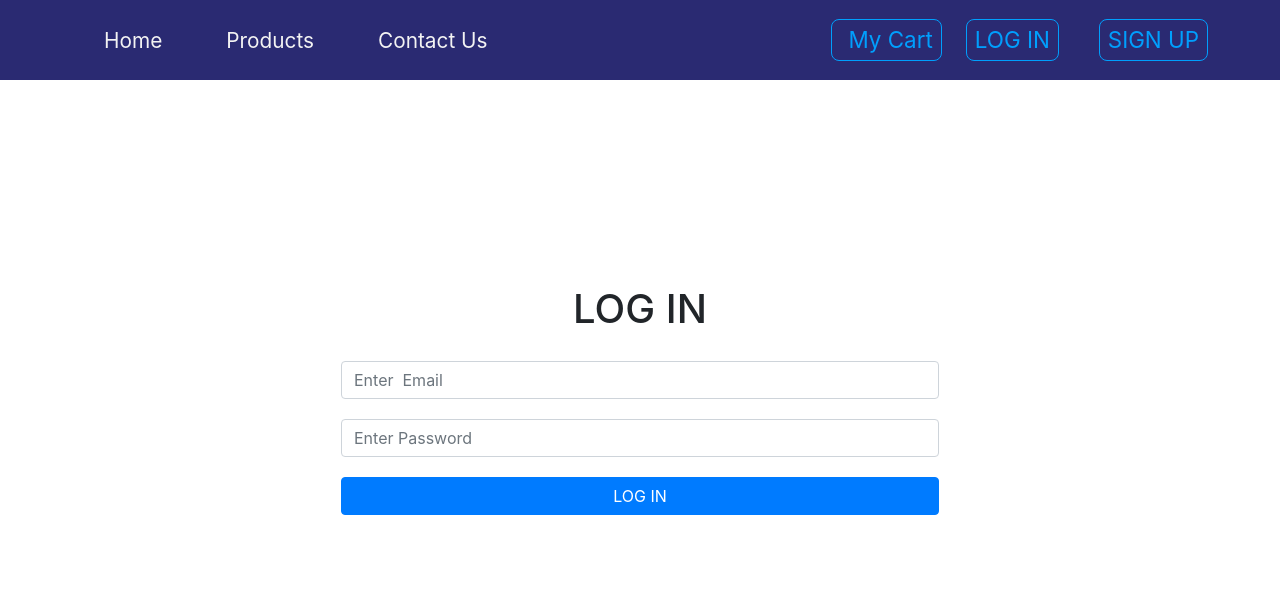
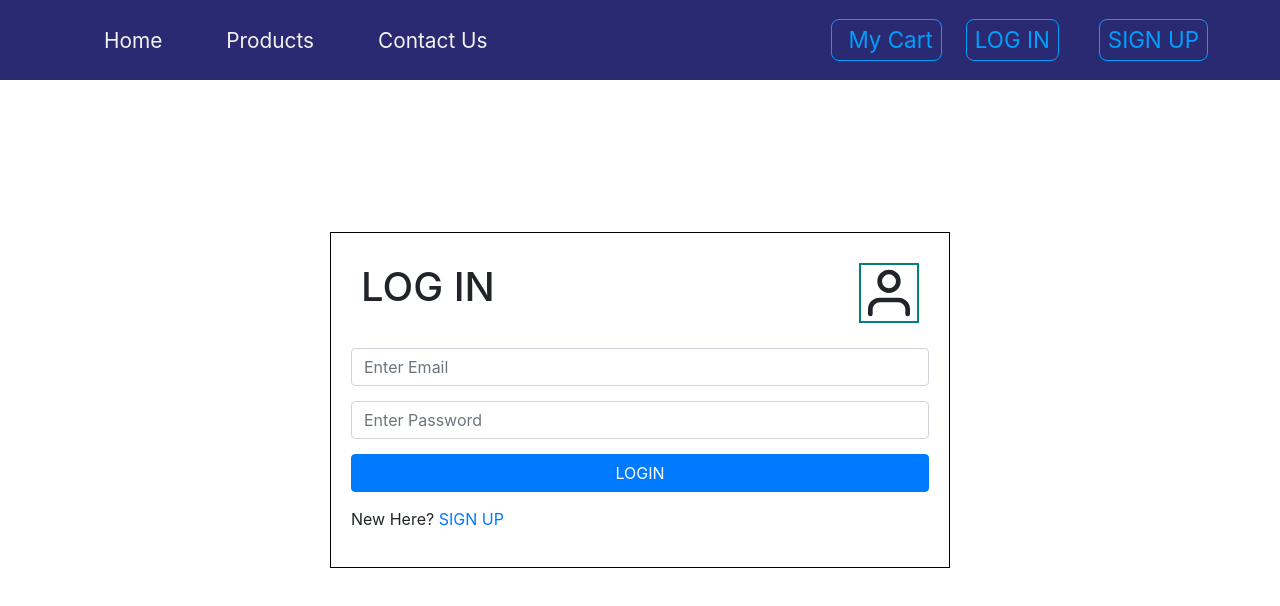
Before and after one commit to Senagoka/skycom_app, a React (Create React App) app: page /login in a window 1280 px wide. Shown: the top 606 px of the page. Built offline with nearby package versions, Linux system fonts and the light colour scheme.

Commit message:
made corrections

```diff
--- a/src/App.js
+++ b/src/App.js
@@ -1,5 +1,6 @@
 import React from "react";
-import { Switch, Route } from "react-router-dom";
+import { useContext } from "react";
+import { Switch, Route, Redirect } from "react-router-dom";
 import "./App.css";
 import "bootstrap/dist/css/bootstrap.min.css";
 import Navbar from "./components/Navbar";
@@ -14,13 +15,22 @@ import ContactPage from "./components/ContactPage";
 import Footer from "./components/Footer";
 import LoginScreen from "./components/screens/loginScreen";
 import SignupUserScreen from "./components/screens/RegisterUserScreen";
+import { UsersContext } from "./UserContext";
 
 function App() {
+  const { user } = useContext(UsersContext);
   return (
     <React.Fragment>
       <main>
         <Navbar />
         <Switch>
+          {/* <Route exact path="/" component={ProductList}>
+            {Object.keys(user).length > 0 ? (
+              <Redirect to="/" />
+            ) : (
+              <Redirect to="/login" />
+            )}
+          </Route> */}
           <Route exact path="/" component={ProductList} />
           <Route path="/details" component={Details} />
           <Route path="/cart" component={Cart} />
--- a/src/components/Cart/CartColumns.js
+++ b/src/components/Cart/CartColumns.js
@@ -1,4 +1,4 @@
-import React, { Component } from "react";
+import React from "react";
 
 function CartColumns() {
   return (
--- a/src/components/Cart/CartItem.js
+++ b/src/components/Cart/CartItem.js
@@ -1,5 +1,5 @@
 import React from "react";
-import { ProductConsumer } from "../../context";
+// import { ProductConsumer } from "../../context";
 
 function CartItem({ item, value }) {
   const { id, title, img, price, total, count } = item;
--- a/src/components/Cart/CartList.js
+++ b/src/components/Cart/CartList.js
@@ -12,7 +12,7 @@ function CartList({ value }) {
       })}
     </div>
   );
-  return null;
+  // return null;
 }
 
 export default CartList;
--- a/src/components/Cart/PaypalButton.js
+++ b/src/components/Cart/PaypalButton.js
@@ -26,7 +26,7 @@ export default class MyApp extends React.Component {
 
     let env = "sandbox"; // you can set here to 'production' for production
     let currency = "GH CEDI"; // or you can set this value from your props or state
-    let total = 1; // same as above, this is the total amount (based on currency) to be paid by using Paypal express checkout
+    // let total = 1; // same as above, this is the total amount (based on currency) to be paid by using Paypal express checkout
     // Document on Paypal's currency code: https://developer.paypal.com/docs/classic/api/currency_codes/
 
     const client = {
--- a/src/components/Cart/package.json
+++ /dev/null
@@ -1,3 +0,0 @@
-{
-  "main": "Cart.js"
-}
--- a/src/components/FeedbackForm.js
+++ b/src/components/FeedbackForm.js
@@ -31,23 +31,23 @@ class FeedbackForm extends Component {
   errorCheck(event) {
     const { name, value } = event.target;
     const errortype = `error${name}`;
-    if (value.length == 0) {
+    if (value.length === 0) {
       this.setState({ [errortype]: true }, () => {
         console.log(this.state.errortype);
       });
-    } else if (value.length != 0 && name === "email") {
+    } else if (value.length !== 0 && name === "email") {
       if (value.includes("@") === false) {
         this.setState({ erroremailformat: true }, () => {
           console.log(this.state.errortype);
         });
       }
-    } else if (value.length != 0 && name === "pincode") {
+    } else if (value.length !== 0 && name === "pincode") {
       if (value.length < 6 || value.length > 6) {
         this.setState({ errorpincodeformat: true }, () => {
           console.log(this.state.errortype);
         });
       }
-    } else if (value.length != 0 && name === "phone") {
+    } else if (value.length !== 0 && name === "phone") {
       if (value.length < 10 || value.length > 10) {
         this.setState({ errorphoneformat: true }, () => {
           console.log(this.state.errortype);
--- a/src/components/Navbar.js
+++ b/src/components/Navbar.js
@@ -1,10 +1,10 @@
 import React, { Component } from "react";
 import { Link } from "react-router-dom";
-import logo from "../logo.svg";
+// import logo from "../logo.svg";
 import { ButtonContainer } from "./button";
 import styled from "styled-components";
-import LoginScreen from "./screens/loginScreen";
-import SignupUserScreen from "./screens/RegisterUserScreen";
+// import LoginScreen from "./screens/loginScreen";
+// import SignupUserScreen from "./screens/RegisterUserScreen";
 
 class Navbar extends Component {
   state = {};
--- a/src/components/ProductPage.js
+++ b/src/components/ProductPage.js
@@ -1,7 +1,7 @@
 import React, { Component } from "react";
-import { ProductConsumer } from "../context";
+// import { ProductConsumer } from "../context";
 import Title from "./Title";
-import { storeProducts, detailProduct } from "../data";
+import { storeProducts} from "../data";
 import ProductPageElement from "./ProductPageElement";
 import Pagination from "./pagination";
 import styles from "./ProductPage.module.css";
--- a/src/components/screens/loginScreen.js
+++ b/src/components/screens/loginScreen.js
@@ -1,31 +1,30 @@
 import { useState, useContext, useEffect } from "react";
-import { Button, Form } from "react-bootstrap";
+import { Button, Form, FormGroup } from "react-bootstrap";
 import { UsersContext } from "../../UserContext";
-import { link } from "react-router-dom";
+import { Link } from "react-router-dom";
 import { FiUser } from "react-icons/fi";
 
 const LoginScreen = ({ history, location }) => {
-  const { loginUser, userInfo } = useContext(UsersContext);
+  const { loginUser, user } = useContext(UsersContext);
 
-//  const [username, setUsername] = useState("");
   const [email, setEmail] = useState("");
   const [password, setPassword] = useState("");
 
   const redirect = location.search ? location.search.split("=")[1] : "/";
 
   useEffect(() => {
-    if (Object.keys(userInfo).length>0 ) {
-      history.push(redirect);
-    }
-  }, [userInfo, history, redirect]);
+    // if (Object.keys(user).length > 0) {
+    //   history.push(redirect);
+    // }
+  }, [history, user, redirect]);
 
   function handleSubmit(e) {
     e.preventDefault();
     const loginuser = {
-      // username,
       email,
       password,
     };
+
     loginUser(loginuser);
   }
 
@@ -44,22 +43,28 @@ const LoginScreen = ({ history, location }) => {
         onSubmit={handleSubmit}
         style={{
           display: "grid",
+          gridTemplateColumns: "2fr",
           justifyContent: "center",
           alignItems: "center",
-          gridTemplateColumns: "1fr",
-          gridGap: 20,
+          gridGap: 15,
           padding: "20px",
-          border: "1px solid white",
+          margin: "10px",
+          border: "1px solid black",
+          backgroundColor: "white",
         }}
       >
-        <h1 className="text-center">LOG IN </h1>
-        {/* <Form.Control
-          placeholder="Enter Username"
-          value={username}
-          onChange={(text) => setUsername(text.target.value)}
-        /> */}
+        <FormGroup
+          style={{
+            display: "flex",
+            justifyContent: "space-between",
+            margin: "10px",
+          }}
+        >
+          <h1 className="text-center">LOG IN</h1>
+          <FiUser size={60} style={{ border: "2px solid teal" }} />
+        </FormGroup>
         <Form.Control
-          placeholder="Enter  Email"
+          placeholder="Enter Email"
           type="email"
           value={email}
           onChange={(e) => setEmail(e.target.value)}
@@ -70,10 +75,91 @@ const LoginScreen = ({ history, location }) => {
           value={password}
           onChange={(e) => setPassword(e.target.value)}
         />
-        <Button type="submit">LOG IN</Button>
+        <Button type="submit">LOGIN</Button>
+        <p>
+          New Here? <Link to="/register">SIGN UP</Link>
+        </p>
       </Form>
     </div>
   );
 };
+export default LoginScreen;
+// import { useState, useContext, useEffect } from "react";
+// import { Button, Form } from "react-bootstrap";
+// import { UsersContext } from "../../UserContext";
+// import { link } from "react-router-dom";
+// import { FiUser } from "react-icons/fi";
 
-export default LoginScreen;
+// const LoginScreen = ({ history, location }) => {
+//   const { loginUser, userInfo } = useContext(UsersContext);
+
+//   const [username, setUsername] = useState("");
+//   const [email, setEmail] = useState("");
+//   const [password, setPassword] = useState("");
+
+//   const redirect = location.search ? location.search.split("=")[1] : "/";
+
+//   useEffect(() => {
+//     if (userInfo.token) {
+//       history.push(redirect);
+//     }
+//   }, [userInfo, history, redirect]);
+
+//   function handleSubmit(e) {
+//     e.preventDefault();
+//     const loginuser = {
+//       username,
+//       email,
+//       password,
+//     };
+//     loginUser(loginuser);
+//   }
+
+//   return (
+//     <div
+//       style={{
+//         height: "80vh",
+//         width: "100%",
+//         display: "grid",
+//         gridTemplateColumns: "50%",
+//         justifyContent: "center",
+//         alignItems: "center",
+//       }}
+//     >
+//       <Form
+//         onSubmit={handleSubmit}
+//         style={{
+//           display: "grid",
+//           justifyContent: "center",
+//           alignItems: "center",
+//           gridTemplateColumns: "1fr",
+//           gridGap: 20,
+//           padding: "20px",
+//           border: "1px solid white",
+//         }}
+//       >
+//         <h1 className="text-center">LOG IN </h1>
+//         {/* <Form.Control
+//           placeholder="Enter Username"
+//           value={username}
+//           onChange={(text) => setUsername(text.target.value)}
+//         /> */}
+//         <Form.Control
+//           placeholder="Enter  Email"
+//           type="email"
+//           value={email}
+//           onChange={(e) => setEmail(e.target.value)}
+//         />
+//         <Form.Control
+//           placeholder="Enter Password"
+//           type="password"
+//           value={password}
+//           onChange={(e) => setPassword(e.target.value)}
+//         />
+//         <Button type="submit">LOG IN</Button>
+//       </Form>
+//     </div>
+//   );
+// };
+
+// export default LoginScreen;
--- a/src/context.js
+++ b/src/context.js
@@ -84,7 +84,7 @@ class ProductProvider extends Component {
     const index = tempCart.indexOf(selectedProduct);
     const product = tempCart[index];
     product.count = product.count - 1;
-    if (product.count == 0) {
+    if (product.count === 0) {
       this.removeItem(id);
     } else {
       product.total = product.count * product.price;
```
Also changed, not shown: src/components/screens/RegisterUserScreen.js (+15 -12 lines).
